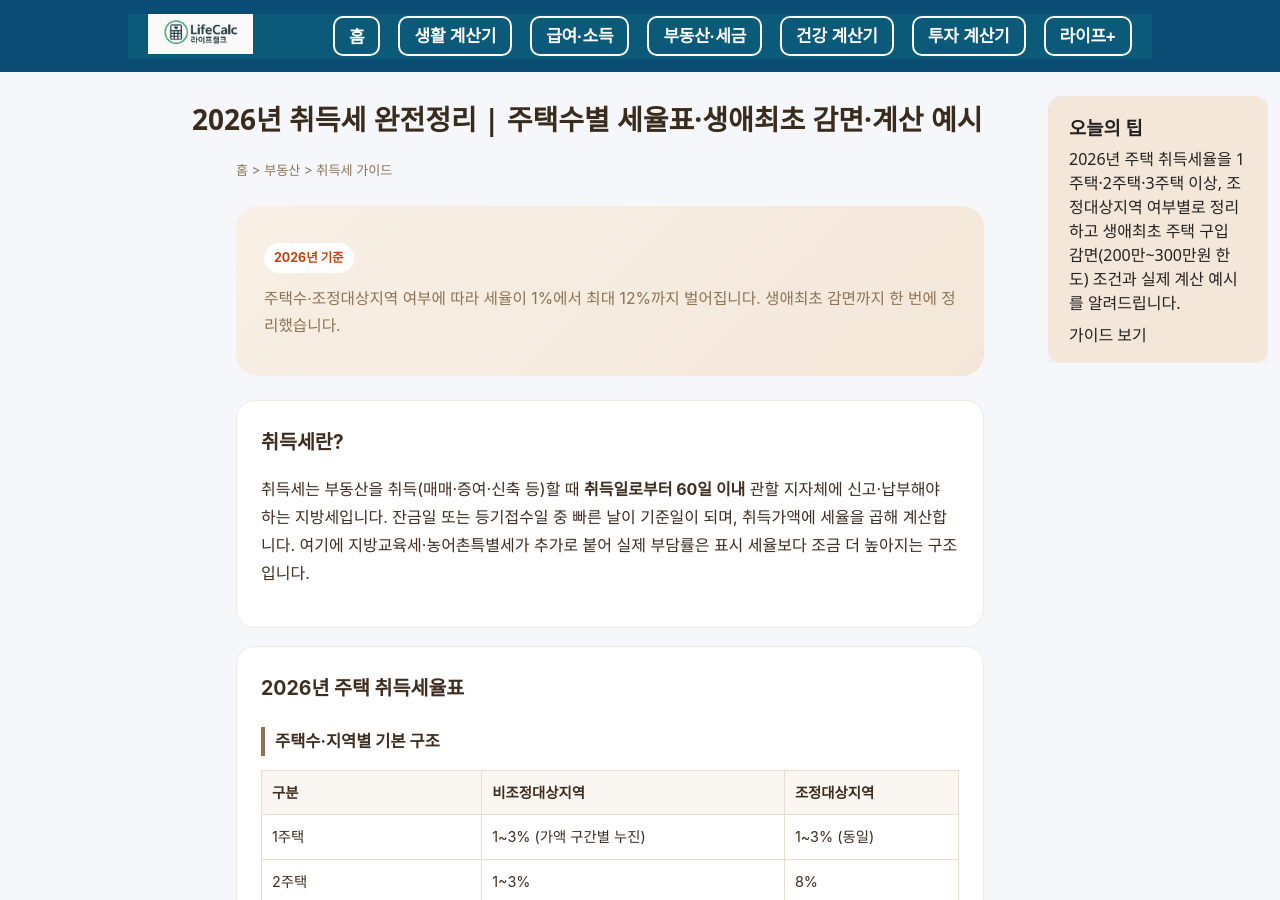
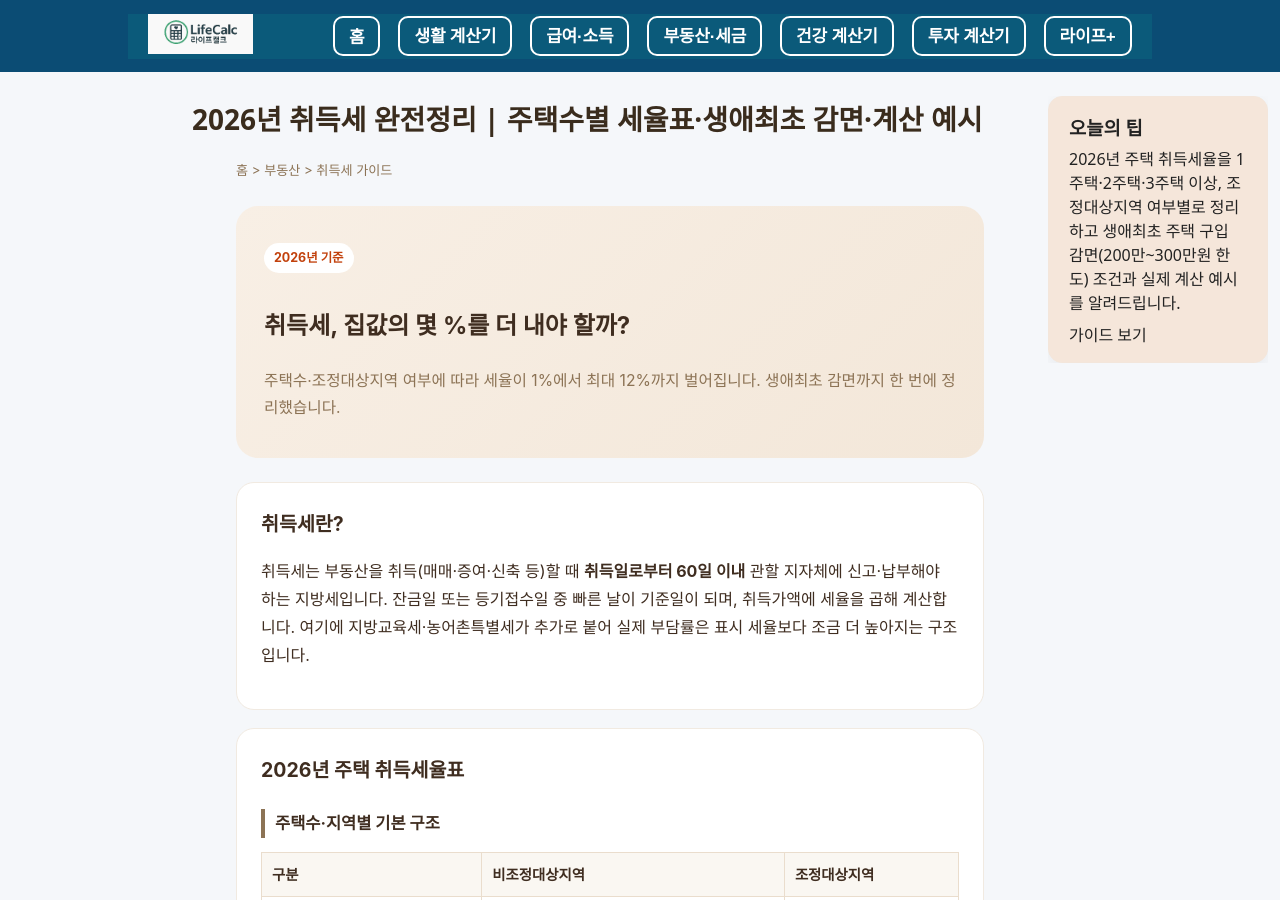
Before and after one commit to khai-lang/LifeCalc, a Jekyll site: the page built from _posts/guide/2026-07-16-acquisition-tax-2026.md, in a window 1280 px wide and 900 px high. Built offline with Jekyll 4.4.1, drawn with Linux system fonts in a browser that asks for light colours.

Commit message:
Update acquisition tax header in guide post

```diff
--- a/_posts/guide/2026-07-16-acquisition-tax-2026.md
+++ b/_posts/guide/2026-07-16-acquisition-tax-2026.md
@@ -42,7 +42,7 @@ categories: [guide]
 
 <div class="gat-hero">
   <span class="gat-badge">2026년 기준</span>
-
+<h2>취득세, 집값의 몇 %를 더 내야 할까?</h2>
   <p>주택수·조정대상지역 여부에 따라 세율이 1%에서 최대 12%까지 벌어집니다. 생애최초 감면까지 한 번에 정리했습니다.</p>
 </div>
 
```
